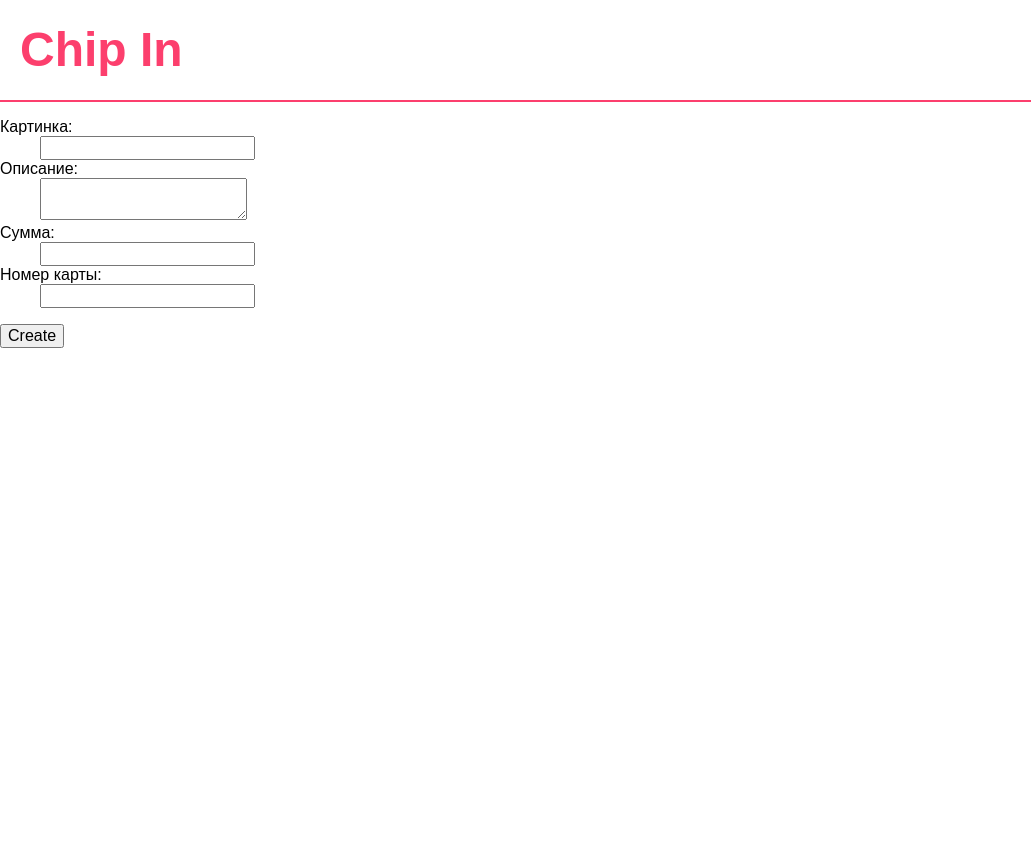
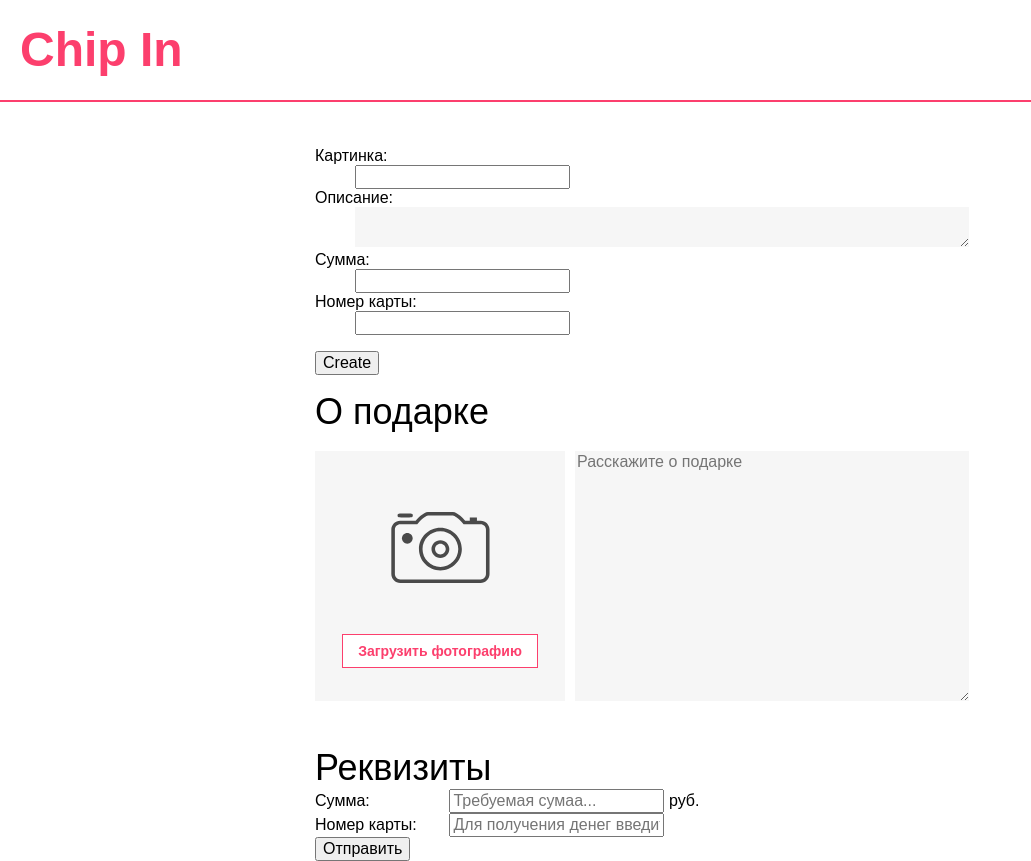
Before and after one commit to octoberry/qiwihack, a Flask app: page / in a window 1280 px wide. Shown: the whole page, without its empty margins (0-1031 px from the left). Before the commit the page ends 348 px from the top, so only its background shows below. Run offline with Flask 2, Linux system fonts and the light colour scheme; parts of the project's set-up code (start-up, migrations or seed data) failed here and were passed over; some libraries are stand-ins or nearby versions.

Commit message:
Pre-commit index.html

```diff
--- /dev/null
+++ b/static/styles/base.styl
@@ -0,0 +1,50 @@
+@import 'guideline'
+
+h1,h2,h3,h4,h5,h6
+	padding 0
+	margin 0
+
+.title
+	&-h2
+		font-size 36px
+		font-weight lighter
+
+textarea
+	border 0
+	background $grey
+	width 100%
+	height 100%
+	padding-top
+
+button
+	font-size 14px
+	padding 8px 15px
+	border 1px solid $red
+	background #fff
+	color $red
+	font-weight bold
+
+	&:hover
+		color #fff
+		background $red
+
+.form-item
+	&__label
+		display inline-block
+		width 130px
+
+.fileupload
+	height 34px
+	width 200px
+	position relative
+	overflow hidden
+
+	input[type=file]
+		position absolute
+		left 0
+		top 0
+		width 100%
+		height 100%
+		transform scale(20)
+		opacity 0
+		cursor pointer
--- a/static/styles/guideline.styl
+++ b/static/styles/guideline.styl
@@ -1,6 +1,3 @@
-h1,h2,h3,h4,h5,h6
-  padding 0
-  margin 0
-
 // colors
-$red = #FC3F6D
+$red = #fc3f6d
+$grey = #f6f6f6
--- a/static/styles/main.css
+++ b/static/styles/main.css
@@ -188,14 +188,94 @@ h6 {
   padding: 0;
   margin: 0;
 }
+.title-h2 {
+  font-size: 36px;
+  font-weight: lighter;
+}
+textarea {
+  border: 0;
+  background: #f6f6f6;
+  width: 100%;
+  height: 100%;
+padding-top
+}
+button {
+  font-size: 14px;
+  padding: 8px 15px;
+  border: 1px solid #fc3f6d;
+  background: #fff;
+  color: #fc3f6d;
+  font-weight: bold;
+}
+button:hover {
+  color: #fff;
+  background: #fc3f6d;
+}
+.form-item__label {
+  display: inline-block;
+  width: 130px;
+}
+.fileupload {
+  height: 34px;
+  width: 200px;
+  position: relative;
+  overflow: hidden;
+}
+.fileupload input[type=file] {
+  position: absolute;
+  left: 0;
+  top: 0;
+  width: 100%;
+  height: 100%;
+  transform: scale(20);
+  opacity: 0;
+  cursor: pointer;
+}
+.spacer {
+  font-size: 0;
+  line-height: 0;
+  height: 18px;
+}
+.spacer--big {
+  height: 46px;
+}
 .header {
   height: 100px;
   border-bottom: 2px solid #fc3f6d;
 }
-.header__title {
+.header__logo {
   font-family: 'Ubuntu', sans-serif;
   font-size: 48px;
   line-height: 100px;
   margin-left: 20px;
   color: #fc3f6d;
 }
+.main {
+  width: 650px;
+  margin-left: auto;
+  margin-right: auto;
+  margin-top: 45px;
+}
+.present {
+  position: relative;
+  height: 250px;
+  text-align: center;
+}
+.present__photo {
+  width: 250px;
+  height: 100%;
+  background: #f6f6f6;
+  float: left;
+}
+.present__desc {
+  width: 390px;
+  height: 246px;
+  float: right;
+}
+.present__icon {
+  padding-top: 60px;
+  padding-bottom: 47px;
+}
+.present__fileupload {
+  margin: 0 auto;
+}
--- a/static/styles/main.styl
+++ b/static/styles/main.styl
@@ -1,14 +1,46 @@
 @import '../bower_components/normalize.styl/normalize.styl'
 @import 'fonts'
 @import 'guideline'
+@import 'base'
+@import 'spacers'
 
 .header
-  height 100px
-  border-bottom 2px solid $red
+	height 100px
+	border-bottom 2px solid $red
 
-  &__title
-      font-family 'Ubuntu', sans-serif
-      font-size 48px
-      line-height 100px
-      margin-left 20px
-      color $red
+	&__logo
+		font-family 'Ubuntu', sans-serif
+		font-size 48px
+		line-height 100px
+		margin-left 20px
+		color $red
+
+
+.main
+	width 650px
+	margin-left auto
+	margin-right auto
+	margin-top 45px
+
+.present
+	position relative
+	height 250px
+	text-align center
+
+	&__photo
+		width 250px
+		height 100%
+		background $grey
+		float left
+
+	&__desc
+		width 390px
+		height 246px
+		float right
+
+	&__icon
+		padding-top 60px
+		padding-bottom 47px
+
+	&__fileupload
+		margin 0 auto
--- /dev/null
+++ b/static/styles/spacers.styl
@@ -0,0 +1,7 @@
+.spacer
+	font-size 0
+	line-height 0
+	height 18px
+
+	&--big
+		height 46px
--- a/templates/index.html
+++ b/templates/index.html
@@ -1,15 +1,47 @@
 <!DOCTYPE html>
-<html>
-	<title></title>
+<title>Chip In</title>
 <head>
+	<meta charset="utf"/>
 	<link rel="stylesheet" href="/static/styles/main.css"/>
 </head>
 <body>
 <main class="layout">
 	<header class="header">
-				<h1 class="header__title">Chip In</h1>
+		<h1 class="header__logo">Chip In</h1>
 	</header>
+	<main class="main">
 		{% block content %}{% endblock %}
+		<h2 class="title-h2">О подарке</h2>
+		<div class="spacer"></div>
+		<form action="">
+			<div class="present">
+				<aside class="present__photo">
+					<img class="present__icon" src="/static/images/photo-icon.svg" alt=""/>
+					<div class="fileupload present__fileupload">
+						<button>Загрузить фотографию</button>
+						<input type="file" name="present[image]" id="present[image]"/>
+					</div>
+				</aside>
+				<aside class="present__desc">
+					<textarea name="present[desc]" id="present[desc]" placeholder="Расскажите о подарке"></textarea>
+				</aside>
+			</div>
+			<div class="spacer spacer--big"></div>
+			<h2 class="title-h2">Реквизиты</h2>
+			<div class="form-item">
+				<label class="form-item__label" for="present[sum]">Сумма:</label>
+				<input class="form-item__input-text" type="text" name="present[sum]" id="present[sum]" placeholder="Требуемая сумаа..."/>
+				<span class="currency">руб.</span>
+			</div>
+			<div class="form-item">
+				<label class="form-item__label" for="present[cardnumber]">Номер карты:</label>
+				<input class="form-item__input-text" type="text" name="present[cardnumber]" id="present[cardnumber]" placeholder="Для получения денег введите номер карты"/>
+			</div>
+			<div class="form-item">
+				<input type="submit" value="Отправить"/>
+			</div>
+		</form>
+	</main>
 </main>
 </body>
 </html>
```
Also changed, not shown: static/images/photo-icon.svg (added). Lines whose indentation alone changed are shown as unchanged.
